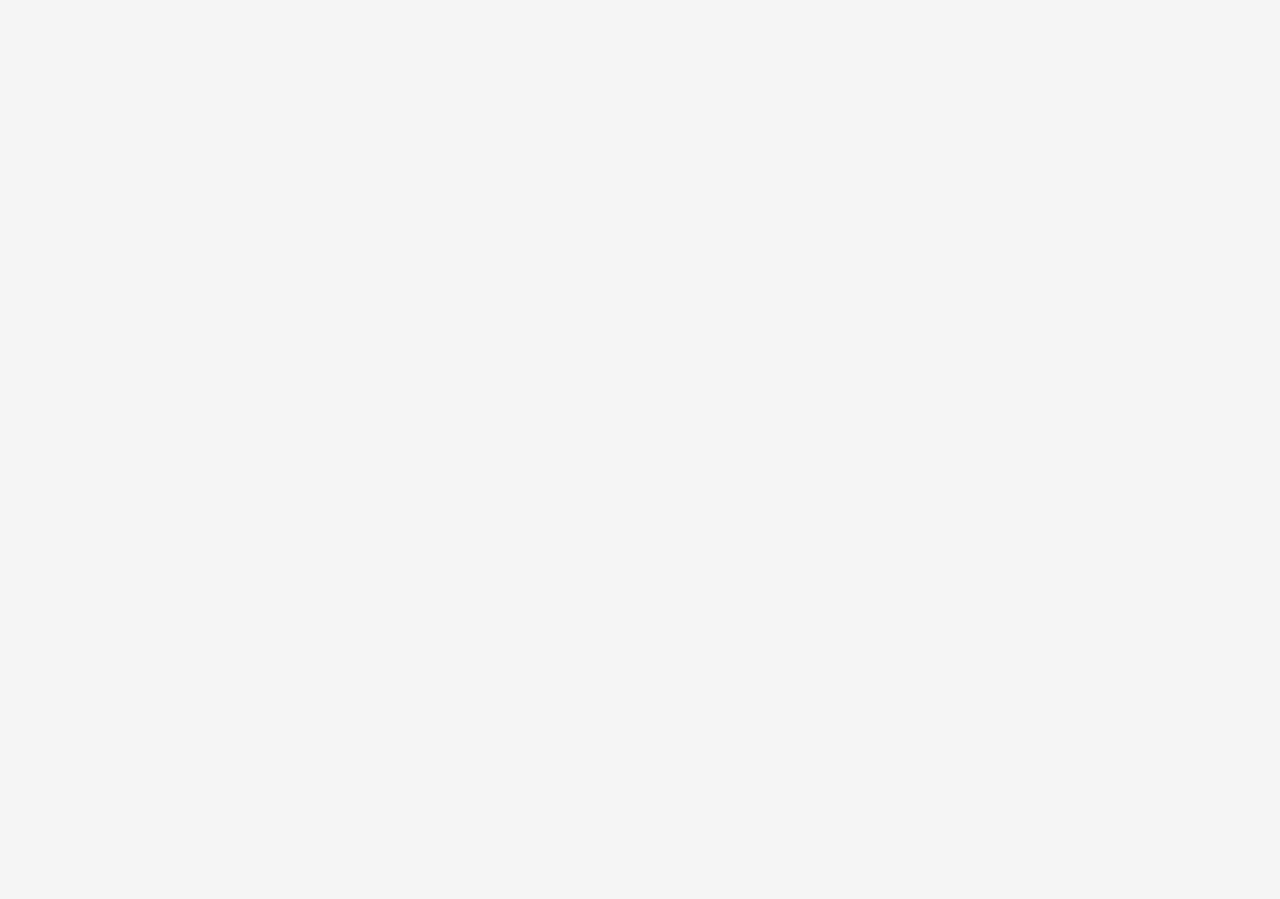
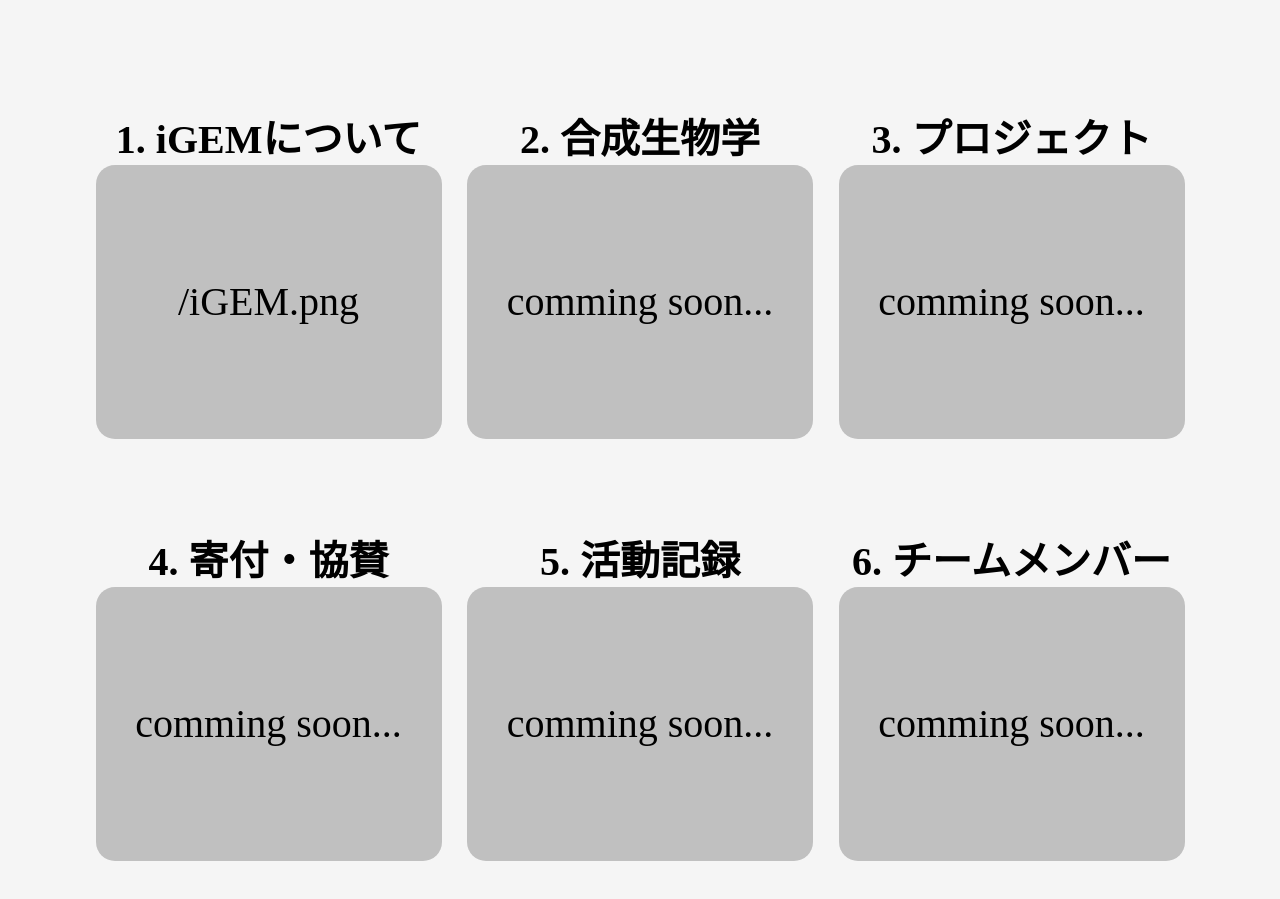
Before and after one commit to iGEM-Tokyo-Agri/iGEM-web, a Next.js app: page / in a window 1280 px wide. Shown: the part 1048-1947 px from the top of the page. Before the commit the page ends 1054 px from the top, so only its background shows below. Built offline with nearby package versions, Linux system fonts and the light colour scheme.

Commit message:
トップページの画像を入れるところ以外実装

```diff
--- /dev/null
+++ b/src/components/atoms/topPageItemBox.tsx
@@ -0,0 +1,23 @@
+import styled from "styled-components";
+
+type ItemProps = {
+  item: any;
+};
+
+export const TopPageItemBox = (props: ItemProps) => {
+  return (
+    <>
+      <TopPageItemBoxStyle>{props.item}</TopPageItemBoxStyle>
+    </>
+  );
+};
+
+const TopPageItemBoxStyle = styled.div`
+  width: 346px;
+  height: 274px;
+  line-height: 274px;
+  font-size: 40px;
+  background-color: #c0c0c0;
+  border-radius: 19px;
+  text-align: center;
+`;
--- /dev/null
+++ b/src/components/atoms/topPageItemTitle.tsx
@@ -0,0 +1,18 @@
+import styled from 'styled-components';
+
+type TitleProps = {
+    title:string
+}
+
+export const TopPageItemTitle = (props:TitleProps) => {
+  return (
+    <>
+      <Title>{props.title}</Title>
+    </>
+  );
+};
+
+const Title = styled.div`
+    font-size: 40px;
+    font-weight: bold;
+`
--- /dev/null
+++ b/src/components/molecules/itemBoxAndTitle.tsx
@@ -0,0 +1,25 @@
+import { TopPageItemBox } from "components/atoms/topPageItemBox";
+import { TopPageItemTitle } from "../atoms/topPageItemTitle";
+import styled from "styled-components";
+
+type Contents = {
+  title: string;
+  item: any;
+};
+
+export const ItemBoxAndTitle = (props: Contents) => {
+  return (
+    <BoxAndTitle>
+      <TopPageItemTitle title={props.title} />
+      <TopPageItemBox item={props.item} />
+    </BoxAndTitle>
+  );
+};
+
+const BoxAndTitle = styled.div`
+  width: 346px;
+  margin: 0px 0px 90px;
+  padding: 0 auto;
+  text-align: center;
+  justify-content: space-evenly;
+`;
--- a/src/components/templates/homeTemplate.tsx
+++ b/src/components/templates/homeTemplate.tsx
@@ -1,17 +1,41 @@
+import { TopPageImg } from "components/atoms/topPageImg";
+import { ItemBoxAndTitle } from "components/molecules/itemBoxAndTitle";
 import { Header } from "components/organisms/header";
 import styled from "styled-components";
+import { TopPageItemBox } from "../atoms/topPageItemBox";
+import Home from "../../pages/index";
 
 export const HomeTemplate = () => {
+  const HomeContents = {
+    "1. iGEMについて": "/iGEM.png",
+    "2. 合成生物学": "comming soon...",
+    "3. プロジェクト": "comming soon...",
+    "4. 寄付・協賛": "comming soon...",
+    "5. 活動記録": "comming soon...",
+    "6. チームメンバー": "comming soon...",
+  };
   return (
     <div>
       <main>
         <Header />
+        <TopPageImg />
+        <BoxAndTitle>
+          {Object.keys(HomeContents).map((key) => (
+            <ItemBoxAndTitle
+              title={key}
+              item={HomeContents[key as keyof typeof HomeContents]}
+            />
+          ))}
+        </BoxAndTitle>
       </main>
     </div>
   );
 };
 
-const H1 = styled.p`
-  color: blue;
-  text-align: center;
+const BoxAndTitle = styled.div`
+  max-width: 1140px;
+  margin: 109px auto 90px auto;
+  display: flex;
+  justify-content: space-evenly;
+  flex-wrap: wrap;
 `;
--- a/src/pages/index.tsx
+++ b/src/pages/index.tsx
@@ -5,7 +5,6 @@
   return (
     <div>
       <HomeTemplate />
-      <TopPageImg />
     </div>
   );
 }
```
Also changed, not shown: public/iGEM.png (added).
